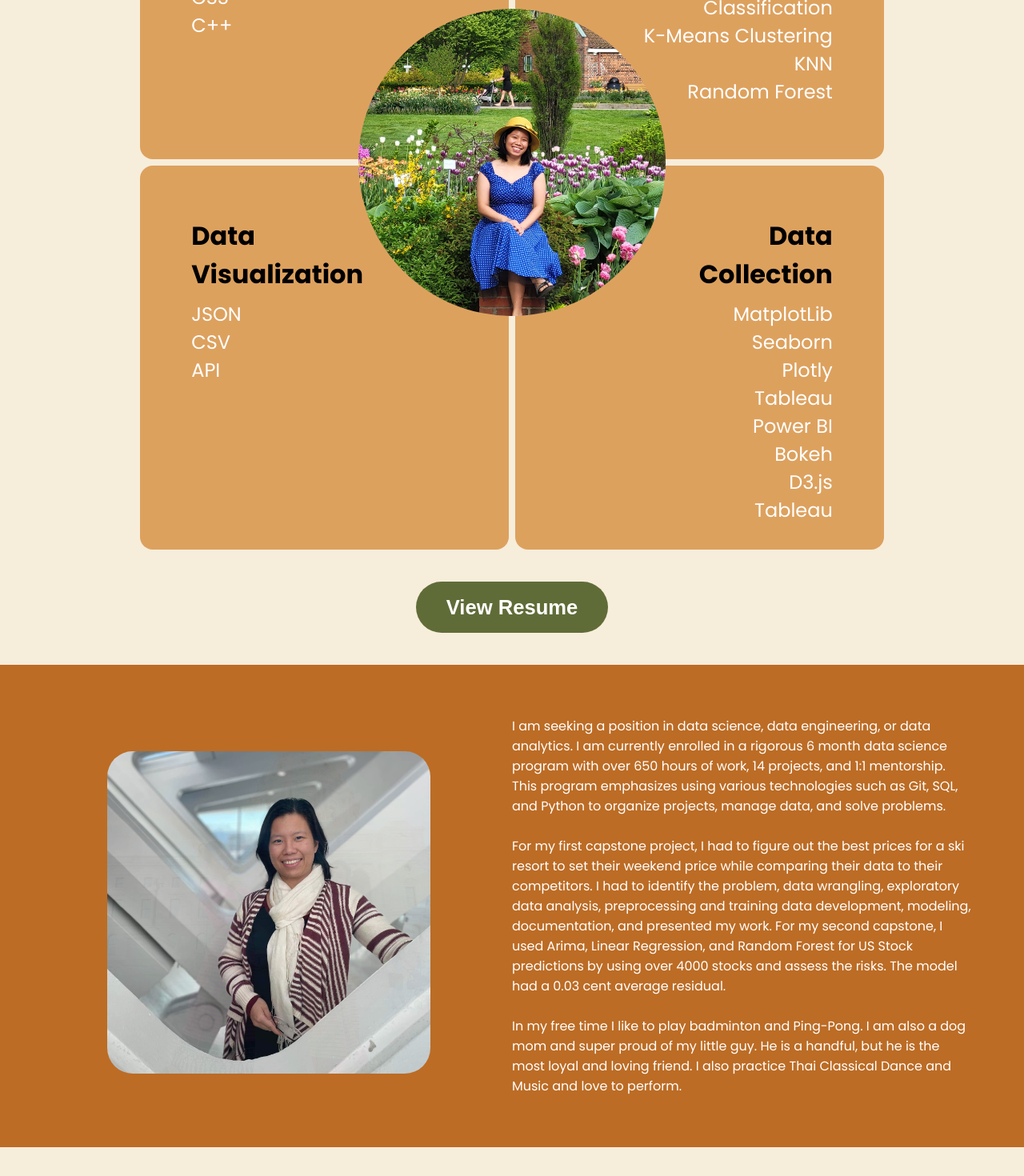
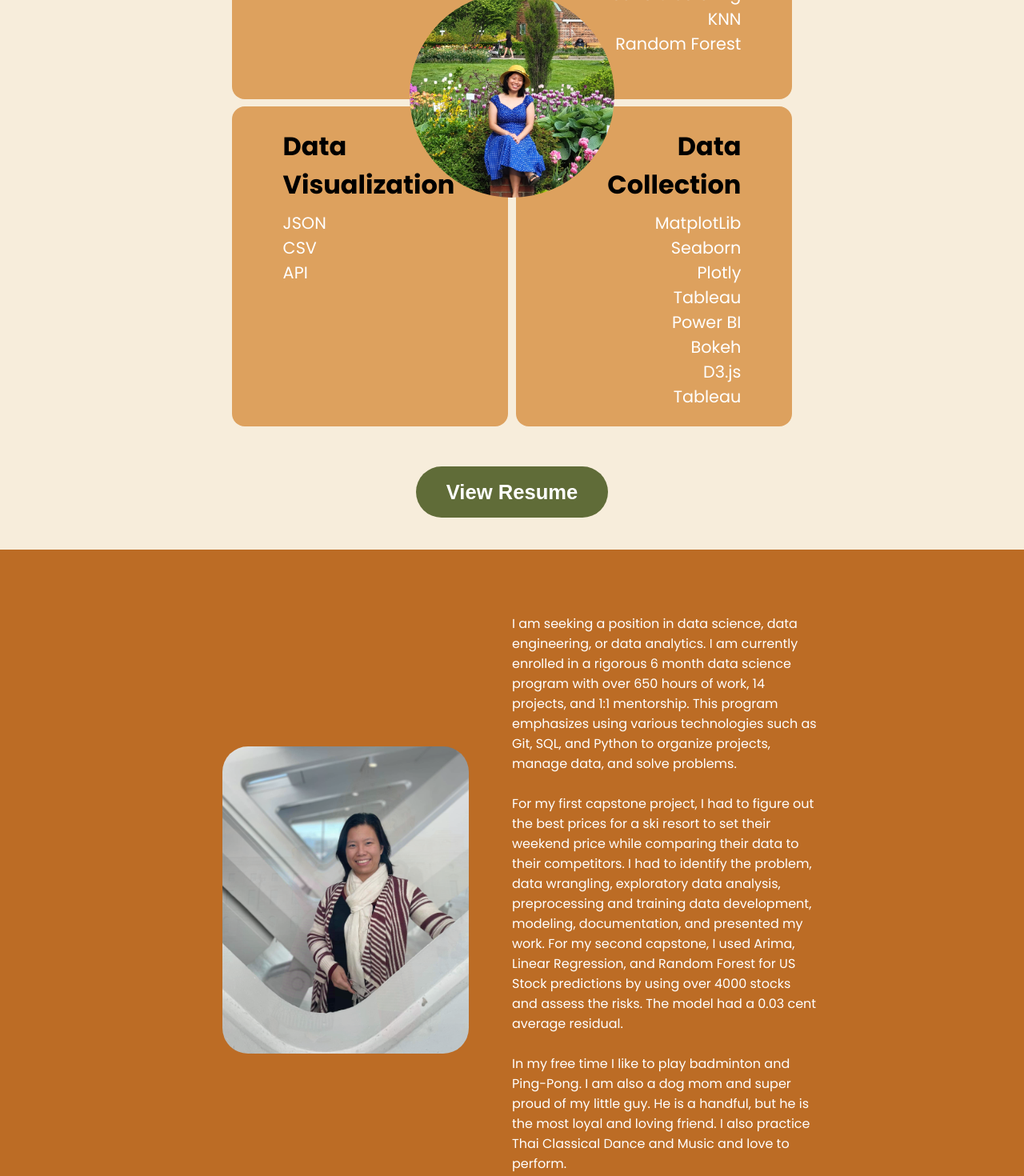
Before and after one commit to annaleexjohnson/w-portfolio, a React (Vite) app: page / in a window 1280 px wide. Shown: the part 1240-2710 px from the top of the page at 80% size. Built offline with nearby package versions, Linux system fonts and the light colour scheme.

Commit message:
Update spacing

```diff
--- a/src/components/About.jsx
+++ b/src/components/About.jsx
@@ -58,6 +58,7 @@ function About() {
         </div>
         <Button text="View Resume"/>
         <div className={style.summary}>
+            <div className={style.summary__pic}></div>
             <p className={style.summary__par}>I am seeking a position in data science, data engineering, or data analytics. I am currently enrolled in a rigorous 6 month data science program with over 650 hours of work, 14 projects, and 1:1 mentorship. This program emphasizes using various technologies such as Git, SQL, and Python to organize projects, manage data, and solve problems.
             <br/>
             <br/>
@@ -66,7 +67,7 @@ function About() {
             <br/>
             In my free time I like to play badminton and Ping-Pong. I am also a dog mom and super proud of my little guy. He is a handful, but he is the most loyal and loving friend. I also practice Thai Classical Dance and Music and love to perform.
             </p>
-            <div className={style.summary__pic}></div>
+
         </div>
     </div>
   )
--- a/src/styles/_mixins.scss
+++ b/src/styles/_mixins.scss
@@ -24,7 +24,7 @@
 }
 
 @mixin xl-screen{
-    @media (min-width: 1289px){
+    @media (min-width: 1279px){
         @content;
     }
 }
--- a/src/styles/about.module.scss
+++ b/src/styles/about.module.scss
@@ -9,8 +9,9 @@
     }
 
     .skills__pic{
-        height: 35vw;
-        width: 35vw;
+        display: none;
+        height: 20vw;
+        width: 20vw;
         border-radius: 50%;
         background-color: white;
         background-image: url("../assets/profilepic2.jpg");
@@ -27,8 +28,8 @@
         justify-content: center;
         flex-wrap: wrap;
         flex-direction: row;
-        gap: 0.5rem;
         max-width: 100%;
+        height: 30rem;
 
         > div:nth-child(even){
             text-align: right;
@@ -38,10 +39,12 @@
             display: flex;
             flex-direction: column;
             background-color: $primary;
-            height:20rem;
-            flex-basis: 45%;
+            height: 50%;
+            flex: 100%;
+            max-width: 45%;
             font-size: 0.8rem;
-            padding: 5vw;
+            padding: 2vw 5vw;
+            margin: 0.3rem;
             border-radius: 1rem;
         }
 
@@ -56,29 +59,6 @@
         }
     }
 
-    .resume__btn{
-        display: flex;
-        justify-content: center;
-        max-width: 100%;
-        margin: 5vh;
-
-        button{
-            width: 15rem;
-            height: 4rem;
-            color: white;
-            background-color: $secondary;
-            font-size: 0.8rem;
-            padding: 0.5rem;
-            border: none;
-            outline: none;
-            border-radius: 2rem;
-
-            &:hover{
-                background-color: $primary-var;
-            }
-        }
-    }
-
     .summary{
         display: flex;
         flex-direction: column;
@@ -87,6 +67,10 @@
         background-color: $primary-var;
         color: white;
         padding: 1rem;
+
+        &__par{
+            margin: 1rem 0;
+        }
 
         &__pic{
             background-color: white;
@@ -105,17 +89,12 @@
     }
 
     @include md-screen{
-        .skills__pic{
-            height: 30vw;
-            width: 30vw;
-        }
         .skills__list{
-            div{
-                height: 30rem;
-            }
+            height: 50rem;
+            margin: 0 10vw;
 
             ul{
-            font-size: 1.5rem;
+            font-size: 1.3rem;
             }
 
             h1{
@@ -123,7 +102,7 @@
             }
         }
         .summary{
-            padding: 4rem;
+            padding: 4rem 10rem;
 
             &__pic{
                 padding-top: 60%;
@@ -133,16 +112,16 @@
     }
 
     @include lg-screen{
+        .skills__pic{
+            display: block;
+        }
+
         .skills__list{
             margin: 0 10vw;
         }
 
-        .resume__btn{
-            margin: 10vh 5vh;
-        }
-
         .summary{
-            flex-direction: row-reverse;
+            flex-direction: row;
             align-items: center;
             gap: 2rem;
 
@@ -151,9 +130,19 @@
             }
 
             &__pic{
-                padding-top: 35%;
-                width: 35%;
+                padding-top: 50%;
+                width: 40%;
             }
+        }
+    }
+
+    @include xl-screen{
+
+        .skills__list{
+            margin: 5vw 20vw;
+        }
+        .summary{
+            padding: 5vw 20vw;
         }
     }
 }
--- a/src/styles/featuredprojects.module.scss
+++ b/src/styles/featuredprojects.module.scss
@@ -86,4 +86,8 @@
             background-size: contain;
         }
     }
+
+    @include xl-screen{
+        margin: 5vw 20vw;
+    }
 }
--- a/src/styles/header.module.scss
+++ b/src/styles/header.module.scss
@@ -13,6 +13,7 @@
     justify-content: center;
     align-items: center;
     font-size: 1rem;
+    z-index: 99;
 
     input[type=checkbox]{
         display: none;
--- a/src/styles/sectiontitle.module.scss
+++ b/src/styles/sectiontitle.module.scss
@@ -49,5 +49,6 @@
 
     @include xl-screen{
         width: 50%;
+        margin: 5vw 20vw;
     }
 }
```
